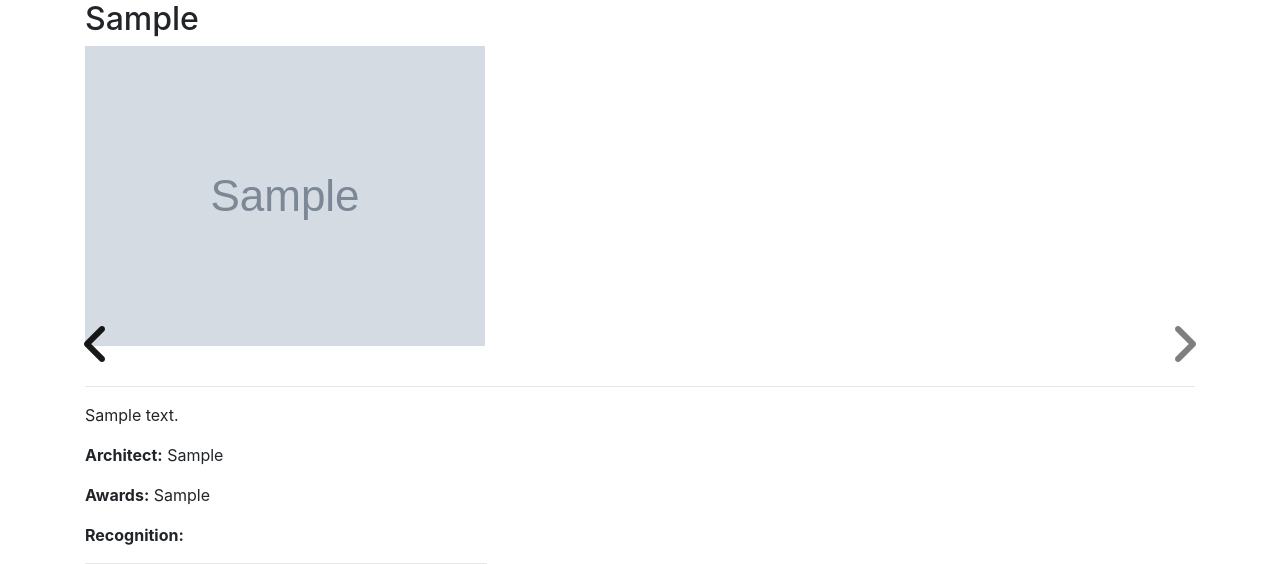
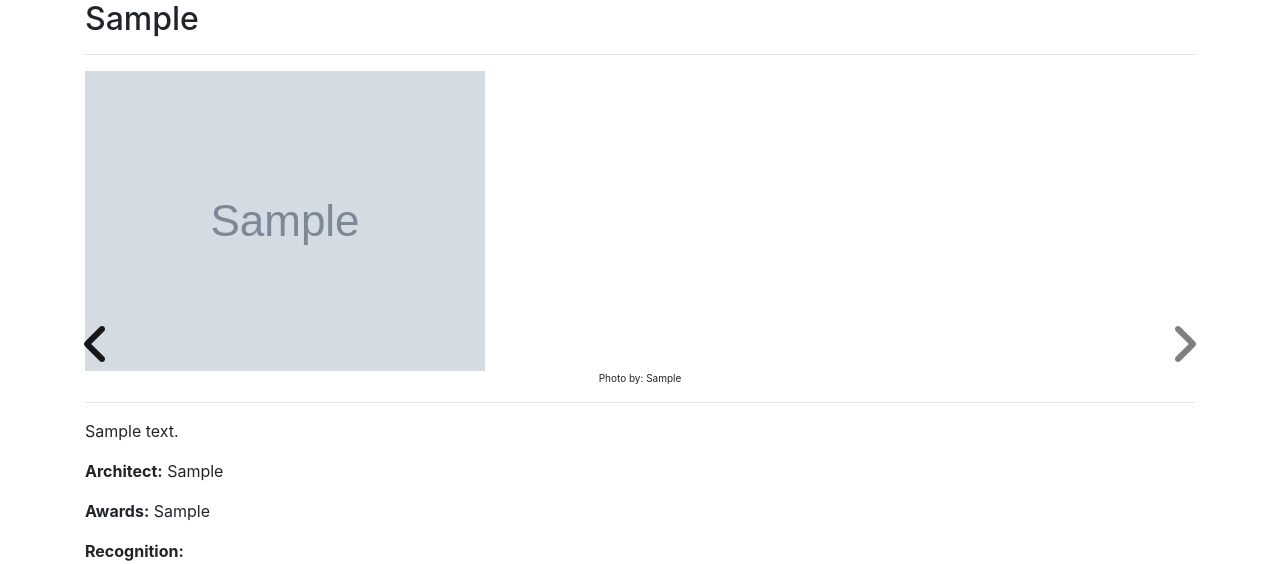
Before and after one commit to robalford/ahi_django, a Django app: a page that uses portfolio/templates/portfolio/project.html in a window 1280 px wide. Shown: the part 56-620 px from the top of the page. Run offline with Django 3.2, Linux system fonts and the light colour scheme; tables that the repository leaves empty hold one stand-in row (values such as "Sample post"); grey boxes marked "Sample" are stand-in pictures; some libraries are stand-ins or nearby versions.

Commit message:
Add photo credits to carousel

```diff
--- a/alford_homes_inc/static/css/styles.css
+++ b/alford_homes_inc/static/css/styles.css
@@ -10,6 +10,16 @@
   float: right;
 }
 
+.controls {
+  margin-top: -40px;
+}
+
+/*Photo credit*/
+.credit {
+  font-size: 10px;
+  text-align: center;
+}
+
 /*Press*/
 .press {
   border: 1px solid rgba(0,0,0,.1);
--- a/portfolio/templates/portfolio/project.html
+++ b/portfolio/templates/portfolio/project.html
@@ -2,19 +2,23 @@
 
 {% block content %}
 <h2>{{ project }}</h2>
+<hr>
 <div id="project-carousel" class="carousel slide">
   <div class="carousel-inner" role="listbox">
     <div class="carousel-item active">
       <img class="d-block img-fluid {% if not project.is_landscape %}portrait{% endif %}" src="{% if project.is_landscape %}{{ project.landscape.url }}{% else %}{{ project.portrait.url }}{% endif %}" alt="Slide 1">
+        <p class="credit">Photo by: {{ project.credit }}</p>
     </div>
     {% for photo in project.photos.all %}
     <div class="carousel-item">
       <img class="d-block img-fluid {% if not photo.is_landscape %}portrait{% endif %}" src="{% if photo.is_landscape %}{{ photo.landscape.url }}{% else %}{{ photo.portrait.url }}{% endif %}" alt="Slide {{ forloop.counter }}">
+      <p class="credit">Photo by: {{ photo.credit }}</p>
     </div>
     {% endfor %}
   </div>
 </div>
 <br>
+<div class="controls">
 <a class="carousel-control-prev" href="#project-carousel" role="button" data-slide="prev">
     <i class="fa fa-angle-left fa-3x" aria-hidden="true"></i>
     <span class="sr-only">Previous</span>
@@ -23,6 +27,7 @@
     <i class="fa fa-angle-right fa-3x" aria-hidden="true"></i>
     <span class="sr-only">Next</span>
 </a>
+</div>
 <hr>
 {#<div>#}
 {#    <a href="#project-carousel" data-slide-to="0">#}
```
